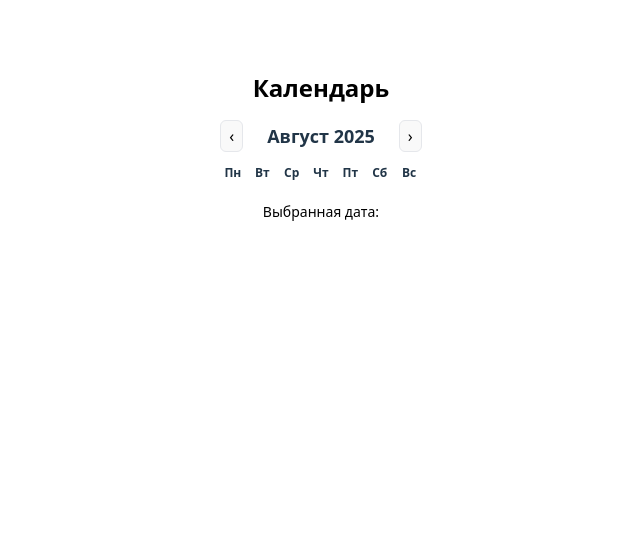
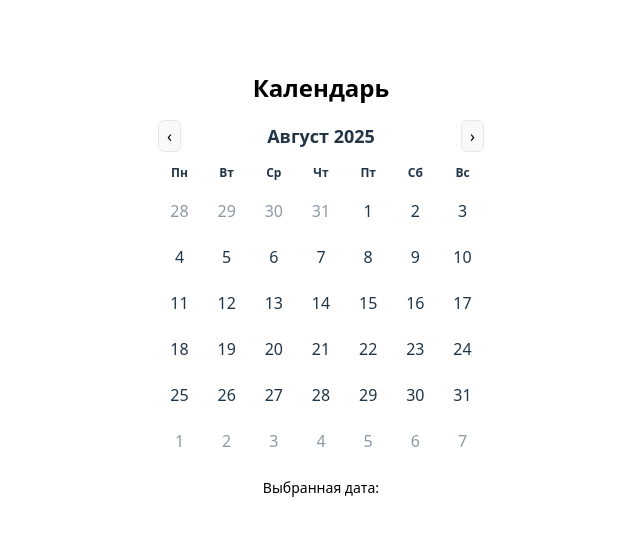
Before and after one commit to Neverbyy/calendar, a Vue app: page / in a window 1280 px wide. Shown: the top 536 px of the page, without its empty margins (343-983 px from the left). Built offline with nearby package versions, Linux system fonts and the light colour scheme.

Commit message:
added: Dynamic calendar days, function of day selection; Improved styles for calendar grid

```diff
--- a/src/components/Calendar.vue
+++ b/src/components/Calendar.vue
@@ -23,10 +23,33 @@ const weekDayNames = ['Пн', 'Вт', 'Ср', 'Чт', 'Пт', 'Сб', 'Вс']
 
 const Title = computed(() => `${monthNames[currentMonth.value]} ${currentYear.value}`)
 
+const formatDate = (date) => `${date.getFullYear()}-${(date.getMonth() + 1)}-${(date.getDate())}`
+
+const firstDayOfMonth = new Date(currentYear.value, currentMonth.value, 1)
+
+const calendarDays = computed(() => {
+	const start = (firstDayOfMonth.getDay() + 6) % 7
+	const totalCells = 42 // 6 недель по 7 дней
+	const days = []
+
+	for (let i = 0; i < totalCells; i++) {
+		const date = new Date(currentYear.value, currentMonth.value, i - start + 1)
+		days.push({
+			key: formatDate(date),
+			date,
+			label: date.getDate(),
+			inCurrentMonth: date.getMonth() === currentMonth.value,
+		})
+	}
+
+	return days
+})
+
 const handlePrevMonth = () => {
 	if (currentMonth.value === 0) {
 		currentMonth.value = 11
 		currentYear.value -= 1
+
 		return
 	}
 	currentMonth.value -= 1
@@ -36,11 +59,15 @@ const handleNextMonth = () => {
 	if (currentMonth.value === 11) {
 		currentMonth.value = 0
 		currentYear.value += 1
+
 		return
 	}
 	currentMonth.value += 1
 }
 
+const handleSelectDay = (day) => {
+	emit('select', formatDate(day.date))
+}
 </script>
 
 <template>
@@ -68,12 +95,20 @@ const handleNextMonth = () => {
 				{{ d }}
 			</div>
 		</div>
-
-		<div class="calendar__grid">
-			<div>
+			<div class="calendar__grid">
+                <div
+				v-for="day in calendarDays"
+				:key="day.key"
+				class="calendar__day"
+				:class="{ 'calendar__day--muted': !day.inCurrentMonth }"
+				role="button"
+				tabindex="0"
+				@click="handleSelectDay(day)"
+			>
+				<span class="calendar__dayLabel">{{ day.label }}</span>
 			</div>
-        </div>
-    </div>
+		</div>
+	</div>
 </template>
 <style scoped lang="scss">
 .calendar {
@@ -117,6 +152,28 @@ const handleNextMonth = () => {
 		padding: 4px 0;
 	}
 
+	&__grid {
+		display: grid;
+		grid-template-columns: repeat(7, 1fr);
+		gap: 4px;
+	}
 
+	&__day {
+		padding: 8px;
+		border-radius: 6px;
+		user-select: none;
+		outline: none;
+		border: 1px solid transparent;
+		cursor: pointer;
+		background: transparent;
+		transition: border-color .15s ease-in-out, background-color .15s ease-in-out, box-shadow .15s ease-in-out;
+		&:hover { border-color: #e5e7eb; }
+
+		&--muted { opacity: .5; }
+		&--selected { box-shadow: 0 0 0 2px #6366f1 inset; }
+		&--today { background-color: #fef3c7; }
+	}
+
+	&__dayLabel { display: block; text-align: center; }
 }
 </style>
```
